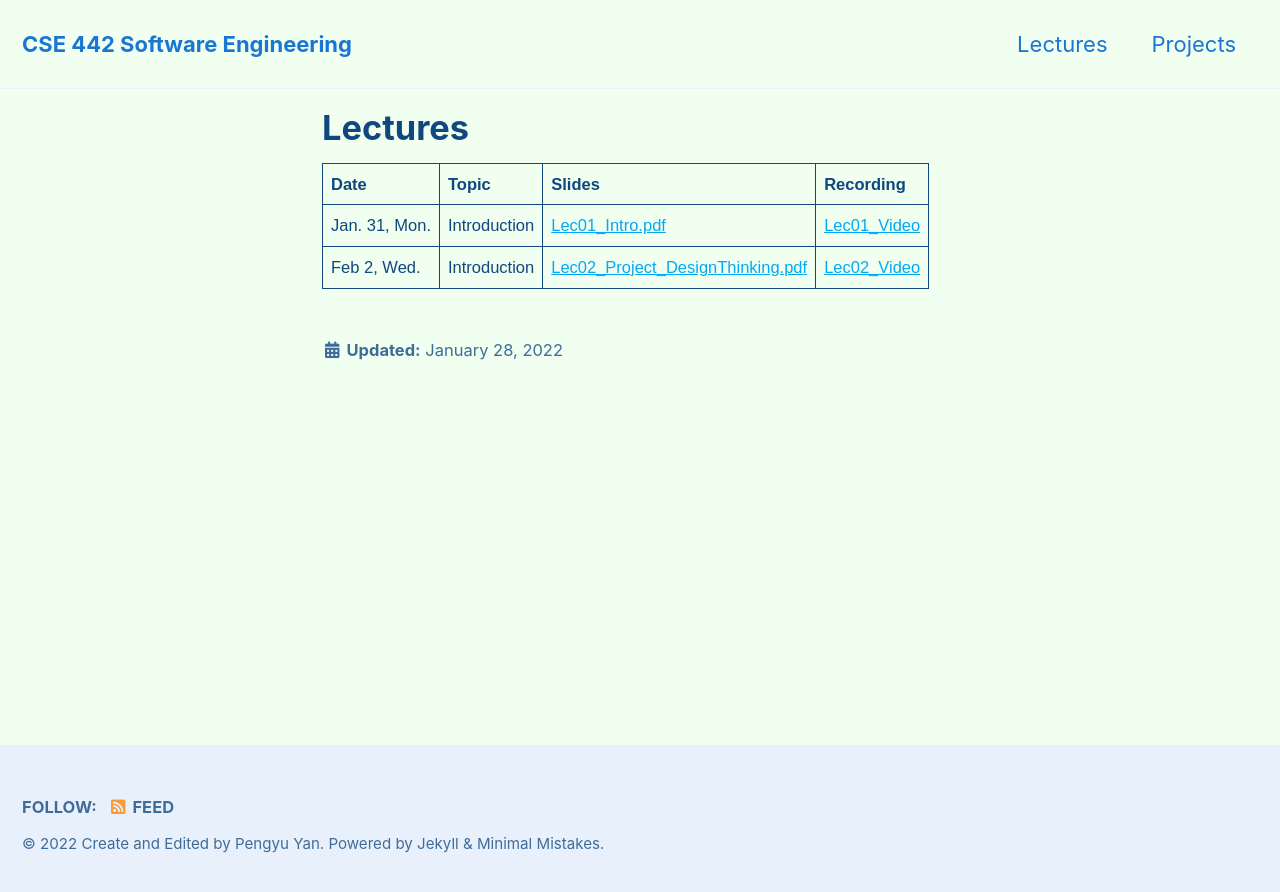
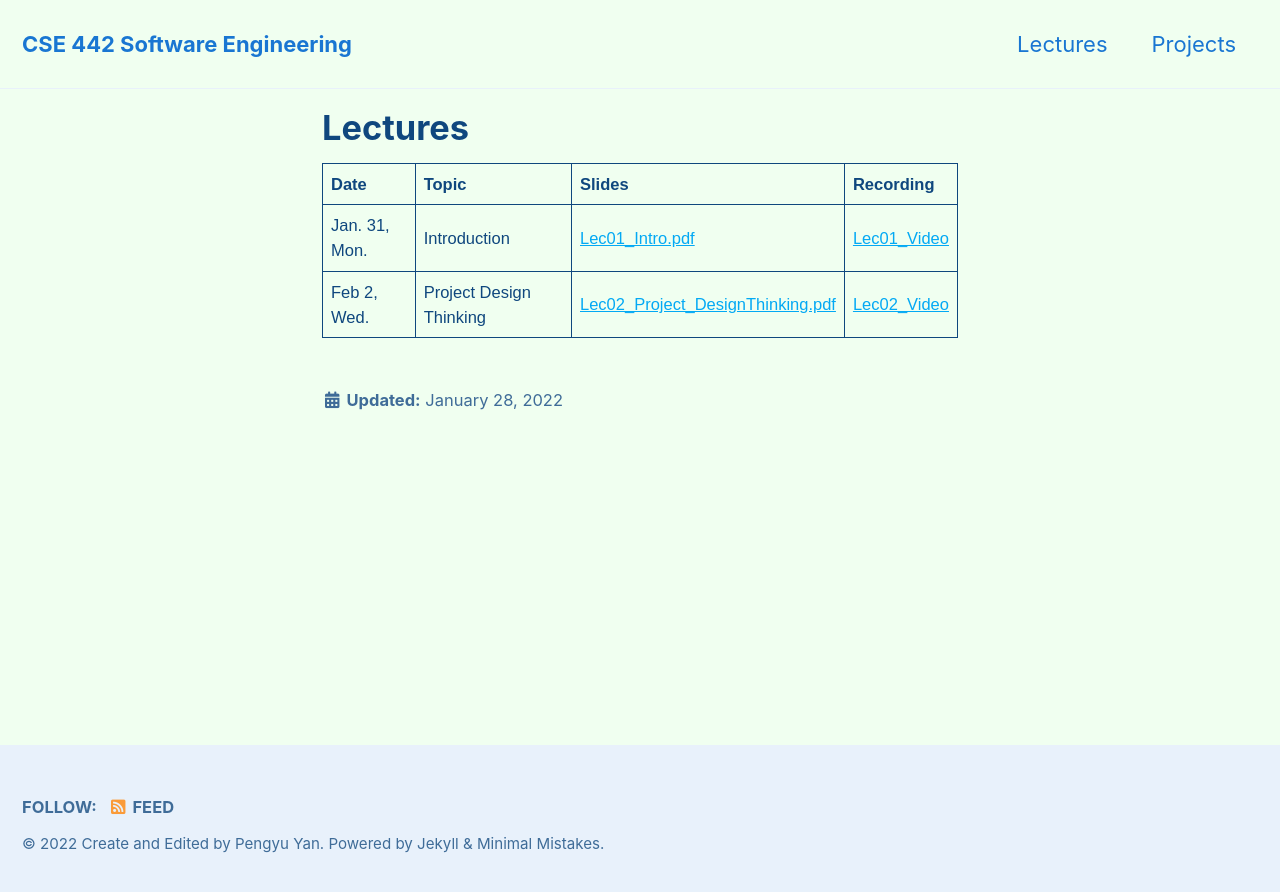
Before and after one commit to xlab-classes/cse442, a Jekyll site: the page built from _pages/lectures.md, in a window 1280 px wide. Shown: the top 892 px of the page. Built offline with Jekyll 4.4.1, drawn with Linux system fonts in a browser that asks for light colours; cached includes are drawn as plain includes.

Commit message:
Update lectures.md

```diff
--- a/_pages/lectures.md
+++ b/_pages/lectures.md
@@ -37,7 +37,7 @@ td, th {
   </tr>
   <tr>
     <td>Feb 2, Wed.</td>
-    <td>Introduction</td>
+    <td>Project Design Thinking</td>
     <td><a href="https://buffalo.box.com/s/xyj8j49hg6zkr1kp04i49x2dbf2xpkxc">Lec02_Project_DesignThinking.pdf</a></td>
     <td><a href="https://buffalo.box.com/s/cmvknej815pn3jpbop55wapk9i97u5sn">Lec02_Video</a></td>
   </tr>
```
